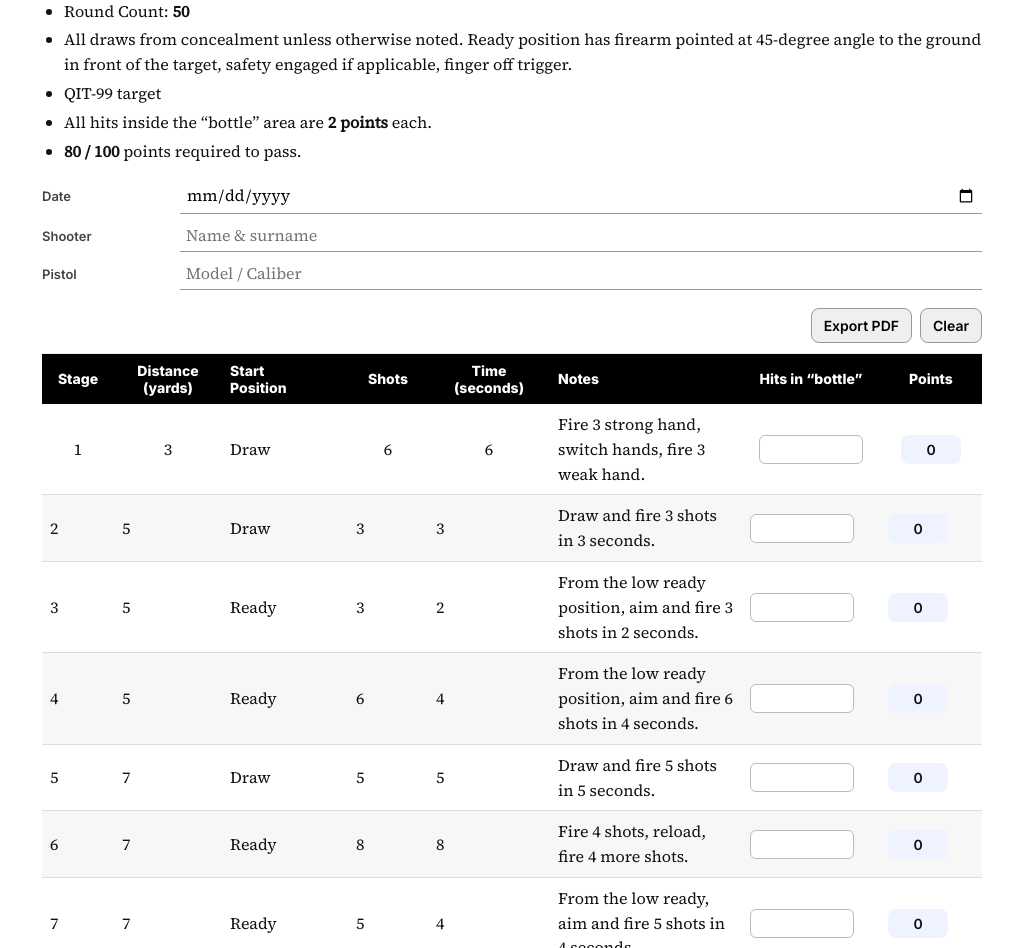
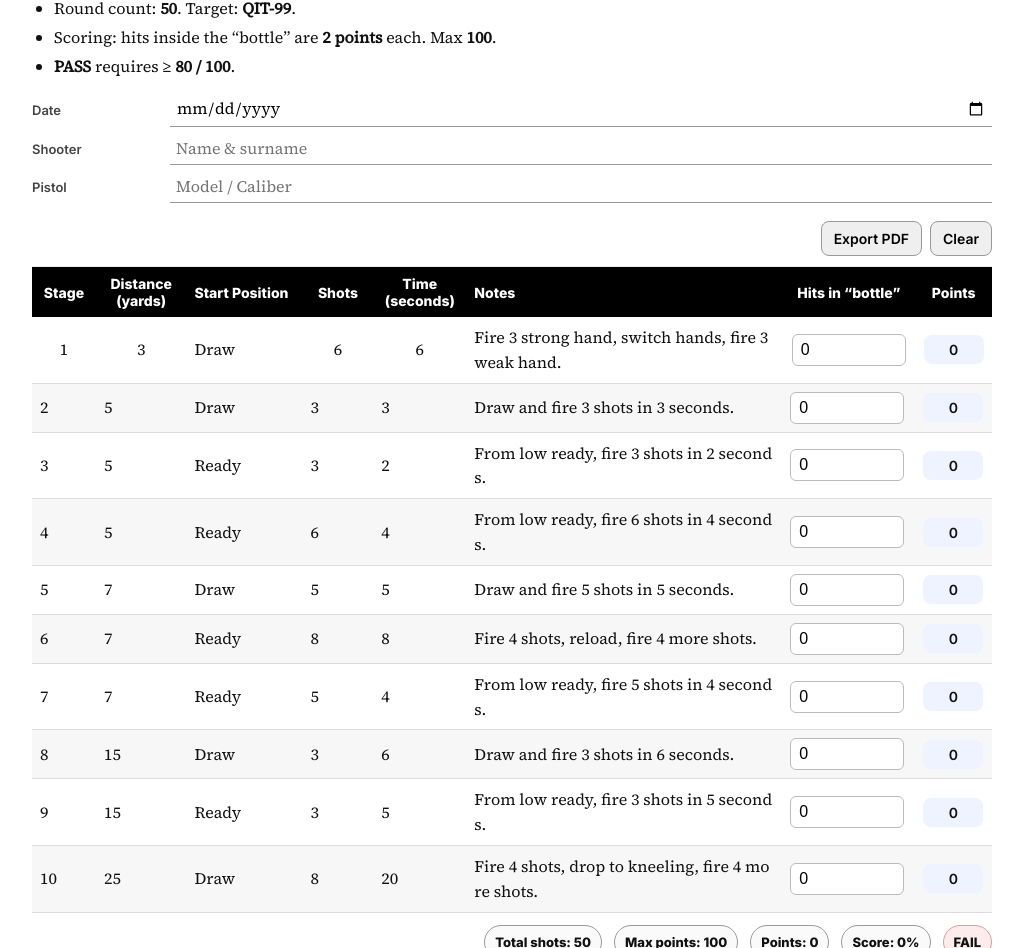
Before and after one commit to almasan-rzv9/pistol-qualification-tracker---F-B-I, a plain HTML site: page index.html in a window 1280 px wide. Shown: the part 79-1027 px from the top of the page, without its empty margins (128-1151 px from the left). Drawn offline with Linux system fonts and the light colour scheme.

Commit message:
Update index.html

```diff
--- a/index.html
+++ b/index.html
@@ -5,51 +5,60 @@
 <title>FBI Pistol Qualification</title>
 <meta name="viewport" content="width=device-width, initial-scale=1" />
 <style>
-  /* Typography & base */
+  /* Fonts & base */
   @import url("https://fonts.googleapis.com/css2?family=Inter:wght@600;800&family=Source+Serif+4:ital@0;1&display=swap");
   :root{--ink:#111;--muted:#666;--grid:#dcdcdc;--shade:#f7f7f7}
   html,body{background:#fff;color:var(--ink);margin:0}
   body{font:16px/1.55 "Source Serif 4", Georgia, serif}
-  .wrap{max-width:940px;margin:28px auto 64px;padding:0 14px}
-  h1{font:800 36px/1.1 Inter, system-ui, sans-serif; margin:0 0 10px}
+  html{-webkit-text-size-adjust:100%}
+  input,select,textarea{font-size:16px} /* prevent iOS zoom on focus */
+
+  .wrap{max-width:960px;margin:28px auto 64px;padding:0 14px}
+  h1{font:800 34px/1.15 Inter, system-ui, sans-serif;margin:0 0 6px}
 
   /* Intro bullets */
-  .bullets{margin:8px 0 16px;padding-left:22px}
+  .bullets{margin:8px 0 14px;padding-left:22px}
   .bullets li{margin:4px 0}
 
   /* Meta */
-  .meta{margin:6px 0 10px}
+  .meta{margin:8px 0 10px}
   .meta-row{display:flex;align-items:center;gap:18px;margin:6px 0}
-  .lbl{font:600 13px Inter, system-ui, sans-serif;min-width:120px;color:#444}
-  .line-input{flex:1;border:0;border-bottom:1px solid #999;padding:6px 6px;background:transparent;font:16px/1.2 "Source Serif 4", Georgia, serif;outline:none}
+  .lbl{font:600 13px Inter;min-width:120px;color:#444}
+  .line-input{flex:1;border:0;border-bottom:1px solid #999;padding:6px;background:transparent;font:16px/1.2 "Source Serif 4";outline:none}
 
   /* Toolbar */
-  .toolbar{position:sticky;top:0;background:#fff;border-bottom:1px solid #eee;padding:8px 0 10px;display:flex;gap:8px;justify-content:flex-end;z-index:5}
+  .toolbar{position:sticky;top:0;z-index:5;background:#fff;border-bottom:1px solid #eee;padding:8px 0 10px;display:flex;gap:8px;justify-content:flex-end}
   .btn{font:600 14px Inter;border:1px solid #999;background:#efefef;padding:8px 12px;border-radius:8px;cursor:pointer}
   .btn:active{transform:translateY(1px)}
 
-  /* Table layout (screen) */
-  table{width:100%;border-collapse:collapse;table-layout:fixed}
-  thead th{font:700 14px Inter;color:#fff;background:#000;padding:8px 8px;text-align:left;white-space:nowrap}
-  tbody td{padding:8px 8px;border-bottom:1px solid var(--grid);vertical-align:middle}
+  /* Table (screen: auto so Notes can breathe) */
+  table{width:100%;border-collapse:collapse;table-layout:auto}
+  thead th{font:700 14px Inter;color:#fff;background:#000;padding:8px;text-align:left}
+  tbody td{padding:8px;border-bottom:1px solid var(--grid);vertical-align:middle}
   tbody tr:nth-child(even) td{background:var(--shade)}
-  td,th{font-variant-numeric: tabular-nums}
+  td,th{font-variant-numeric:tabular-nums}
 
-  /* Column sizing (screen) */
-  .c-stage{width:56px;text-align:center}
-  .c-dist{width:92px;text-align:center}
-  .c-start{width:110px}
-  .c-shots{width:64px;text-align:center}
-  .c-time{width:106px;text-align:center}
-  .c-notes{width:auto}
-  .c-hits{width:122px;text-align:center}
-  .c-pts{width:86px;text-align:center}
+  /* Column widths (screen) */
+  .c-stage{width:7%; text-align:center}
+  .c-dist{width:10%; text-align:center}
+  .c-start{width:14%}
+  .c-shots{width:8%; text-align:center}
+  .c-time{width:10%; text-align:center}
+  .c-hits{width:14%; text-align:center}
+  .c-pts{width:8%; text-align:center}
 
-  /* Notes wrapping */
-  tbody td:nth-child(6){white-space:normal;word-break:break-word;hyphens:auto}
+  /* Bulletproof Notes wrapping */
+  .c-notes, td.c-notes, th.c-notes{
+    white-space:normal !important;
+    overflow-wrap:anywhere;
+    word-break:break-word;
+    hyphens:auto; -webkit-hyphens:auto; -ms-hyphens:auto;
+    line-break:anywhere;
+    width:auto; min-width:300px;
+  }
 
   /* Inputs & badges */
-  .hits{width:86px;padding:6px 8px;border:1px solid #bbb;border-radius:6px}
+  .hits{width:96px;max-width:100%;padding:6px 8px;border:1px solid #bbb;border-radius:6px}
   .pts-badge{display:inline-block;min-width:44px;padding:6px 8px;border-radius:8px;background:#eef3ff;border:0;font:600 14px Inter;text-align:center}
 
   /* Totals */
@@ -63,37 +72,33 @@
   .sig .label{font:600 12px Inter;color:#555;margin-bottom:6px}
   .sig .line{border-bottom:1px solid #999;height:24px}
 
-  /* PRINT fixes: Notes stays wide, other columns shrink; smaller padding & font */
+  /* Small screens */
+  @media (max-width:560px){
+    .wrap{padding:0 10px}
+    thead th, tbody td{padding:6px}
+    .hits{width:84px}
+    .c-notes{min-width:240px}
+  }
+
+  /* Print – fixed widths so printers don’t crush Notes */
   @page{size:A4;margin:16mm 14mm}
   @media print{
-    body{font-size:14px; line-height:1.45}
+    body{font-size:14px;line-height:1.45}
     .toolbar{display:none}
     thead{display:table-header-group}
-    tfoot{display:table-footer-group}
+    table{table-layout:fixed}
+    thead th,tbody td{padding:6px}
     .line-input{border-bottom:1px solid #000}
     .sig .line{border-color:#000}
 
-    /* let the browser compute widths naturally */
-    table{table-layout:auto}
-    thead th, tbody td{padding:6px 6px}
-
-    /* percentages so Notes gets the space it arepune */
-    .c-stage{width:7%}
-    .c-dist{width:9%}
-    .c-start{width:12%}
-    .c-shots{width:7%}
-    .c-time{width:11%}
-    .c-hits{width:12%}
-    .c-pts{width:8%}
-    .c-notes{width:auto; min-width:280px} /* IMPORTANT: keeps Notes readable */
-  }
-
-  @media (max-width:680px){
-    .wrap{padding:0 10px}
-    .c-start{width:96px}
-    .c-notes{width:auto}
-    .hits{width:76px}
-    .signs{grid-template-columns:1fr}
+    th.c-stage, td.c-stage {width:8% !important}
+    th.c-dist,  td.c-dist  {width:10% !important}
+    th.c-start, td.c-start {width:14% !important}
+    th.c-shots, td.c-shots {width:8% !important}
+    th.c-time,  td.c-time  {width:10% !important}
+    th.c-hits,  td.c-hits  {width:14% !important}
+    th.c-pts,   td.c-pts   {width:8% !important}
+    th.c-notes, td.c-notes {width:28% !important} /* keep Notes wide */
   }
 </style>
 </head>
@@ -102,11 +107,9 @@
     <h1>FBI Pistol Qualification</h1>
 
     <ul class="bullets">
-      <li>Round Count: <b>50</b></li>
-      <li>All draws from concealment unless otherwise noted. Ready position has firearm pointed at 45-degree angle to the ground in front of the target, safety engaged if applicable, finger off trigger.</li>
-      <li>QIT-99 target</li>
-      <li>All hits inside the “bottle” area are <b>2 points</b> each.</li>
-      <li><b>80 / 100</b> points required to pass.</li>
+      <li>Round count: <b>50</b>. Target: <b>QIT-99</b>.</li>
+      <li>Scoring: hits inside the “bottle” are <b>2 points</b> each. Max <b>100</b>.</li>
+      <li><b>PASS</b> requires <b>≥ 80 / 100</b>.</li>
     </ul>
 
     <div class="meta">
@@ -131,7 +134,7 @@
         <tr>
           <th class="c-stage">Stage</th>
           <th class="c-dist">Distance<br>(yards)</th>
-          <th class="c-start">Start<br>Position</th>
+          <th class="c-start">Start Position</th>
           <th class="c-shots">Shots</th>
           <th class="c-time">Time<br>(seconds)</th>
           <th class="c-notes">Notes</th>
@@ -140,22 +143,76 @@
         </tr>
       </thead>
       <tbody>
-        <tr data-shots="6"><td class="c-stage">1</td><td class="c-dist">3</td><td class="c-start">Draw</td><td class="c-shots">6</td><td class="c-time">6</td><td class="c-notes">Fire 3 strong hand, switch hands, fire 3 weak hand.</td><td class="c-hits"><input class="hits" type="number" min="0" max="6" step="1"></td><td class="c-pts"><span class="pts-badge">0</span></td></tr>
-        <tr data-shots="3"><td>2</td><td>5</td><td>Draw</td><td>3</td><td>3</td><td>Draw and fire 3 shots in 3 seconds.</td><td><input class="hits" type="number" min="0" max="3" step="1"></td><td><span class="pts-badge">0</span></td></tr>
-        <tr data-shots="3"><td>3</td><td>5</td><td>Ready</td><td>3</td><td>2</td><td>From the low ready position, aim and fire 3 shots in 2 seconds.</td><td><input class="hits" type="number" min="0" max="3" step="1"></td><td><span class="pts-badge">0</span></td></tr>
-        <tr data-shots="6"><td>4</td><td>5</td><td>Ready</td><td>6</td><td>4</td><td>From the low ready position, aim and fire 6 shots in 4 seconds.</td><td><input class="hits" type="number" min="0" max="6" step="1"></td><td><span class="pts-badge">0</span></td></tr>
-        <tr data-shots="5"><td>5</td><td>7</td><td>Draw</td><td>5</td><td>5</td><td>Draw and fire 5 shots in 5 seconds.</td><td><input class="hits" type="number" min="0" max="5" step="1"></td><td><span class="pts-badge">0</span></td></tr>
-        <tr data-shots="8"><td>6</td><td>7</td><td>Ready</td><td>8</td><td>8</td><td>Fire 4 shots, reload, fire 4 more shots.</td><td><input class="hits" type="number" min="0" max="8" step="1"></td><td><span class="pts-badge">0</span></td></tr>
-        <tr data-shots="5"><td>7</td><td>7</td><td>Ready</td><td>5</td><td>4</td><td>From the low ready, aim and fire 5 shots in 4 seconds.</td><td><input class="hits" type="number" min="0" max="5" step="1"></td><td><span class="pts-badge">0</span></td></tr>
-        <tr data-shots="3"><td>8</td><td>15</td><td>Draw</td><td>3</td><td>6</td><td>Draw and fire 3 shots in 6 seconds.</td><td><input class="hits" type="number" min="0" max="3" step="1"></td><td><span class="pts-badge">0</span></td></tr>
-        <tr data-shots="3"><td>9</td><td>15</td><td>Ready</td><td>3</td><td>5</td><td>From the low ready, aim and fire 3 shots in 5 seconds.</td><td><input class="hits" type="number" min="0" max="3" step="1"></td><td><span class="pts-badge">0</span></td></tr>
-        <tr data-shots="8"><td>10</td><td>25</td><td>Draw</td><td>8</td><td>20</td><td>Fire 4 shots, drop to kneeling, fire 4 more shots.</td><td><input class="hits" type="number" min="0" max="8" step="1"></td><td><span class="pts-badge">0</span></td></tr>
+        <tr data-shots="6">
+          <td class="c-stage">1</td>
+          <td class="c-dist">3</td>
+          <td class="c-start">Draw</td>
+          <td class="c-shots">6</td>
+          <td class="c-time">6</td>
+          <td class="c-notes">Fire 3 strong hand, switch hands, fire 3 weak hand.</td>
+          <td class="c-hits"><input class="hits" type="number" min="0" max="6" step="1"></td>
+          <td class="c-pts"><span class="pts-badge">0</span></td>
+        </tr>
+        <tr data-shots="3">
+          <td>2</td><td>5</td><td>Draw</td><td>3</td><td>3</td>
+          <td class="c-notes">Draw and fire 3 shots in 3 seconds.</td>
+          <td><input class="hits" type="number" min="0" max="3" step="1"></td>
+          <td><span class="pts-badge">0</span></td>
+        </tr>
+        <tr data-shots="3">
+          <td>3</td><td>5</td><td>Ready</td><td>3</td><td>2</td>
+          <td class="c-notes">From low ready, fire 3 shots in 2 seconds.</td>
+          <td><input class="hits" type="number" min="0" max="3" step="1"></td>
+          <td><span class="pts-badge">0</span></td>
+        </tr>
+        <tr data-shots="6">
+          <td>4</td><td>5</td><td>Ready</td><td>6</td><td>4</td>
+          <td class="c-notes">From low ready, fire 6 shots in 4 seconds.</td>
+          <td><input class="hits" type="number" min="0" max="6" step="1"></td>
+          <td><span class="pts-badge">0</span></td>
+        </tr>
+        <tr data-shots="5">
+          <td>5</td><td>7</td><td>Draw</td><td>5</td><td>5</td>
+          <td class="c-notes">Draw and fire 5 shots in 5 seconds.</td>
+          <td><input class="hits" type="number" min="0" max="5" step="1"></td>
+          <td><span class="pts-badge">0</span></td>
+        </tr>
+        <tr data-shots="8">
+          <td>6</td><td>7</td><td>Ready</td><td>8</td><td>8</td>
+          <td class="c-notes">Fire 4 shots, reload, fire 4 more shots.</td>
+          <td><input class="hits" type="number" min="0" max="8" step="1"></td>
+          <td><span class="pts-badge">0</span></td>
+        </tr>
+        <tr data-shots="5">
+          <td>7</td><td>7</td><td>Ready</td><td>5</td><td>4</td>
+          <td class="c-notes">From low ready, fire 5 shots in 4 seconds.</td>
+          <td><input class="hits" type="number" min="0" max="5" step="1"></td>
+          <td><span class="pts-badge">0</span></td>
+        </tr>
+        <tr data-shots="3">
+          <td>8</td><td>15</td><td>Draw</td><td>3</td><td>6</td>
+          <td class="c-notes">Draw and fire 3 shots in 6 seconds.</td>
+          <td><input class="hits" type="number" min="0" max="3" step="1"></td>
+          <td><span class="pts-badge">0</span></td>
+        </tr>
+        <tr data-shots="3">
+          <td>9</td><td>15</td><td>Ready</td><td>3</td><td>5</td>
+          <td class="c-notes">From low ready, fire 3 shots in 5 seconds.</td>
+          <td><input class="hits" type="number" min="0" max="3" step="1"></td>
+          <td><span class="pts-badge">0</span></td>
+        </tr>
+        <tr data-shots="8">
+          <td>10</td><td>25</td><td>Draw</td><td>8</td><td>20</td>
+          <td class="c-notes">Fire 4 shots, drop to kneeling, fire 4 more shots.</td>
+          <td><input class="hits" type="number" min="0" max="8" step="1"></td>
+          <td><span class="pts-badge">0</span></td>
+        </tr>
       </tbody>
     </table>
 
     <div class="totals">
-      <div class="pill">Total Shots: <span id="totShots">50</span></div>
-      <div class="pill">Max Points: <span id="maxPts">100</span></div>
+      <div class="pill">Total shots: <span id="totShots">50</span></div>
+      <div class="pill">Max points: <span id="maxPts">100</span></div>
       <div class="pill">Points: <span id="sumPts">0</span></div>
       <div class="pill">Score: <span id="pct">0%</span></div>
       <div class="pill" id="passBadge">FAIL</div>
@@ -169,7 +226,7 @@
   </div>
 
 <script>
-  const KEY = "fbi_pistol_qual_v3";
+  const KEY = "fbi_pistol_qual_full_v1";
 
   function sumShots(){
     let s = 0;
@@ -180,13 +237,19 @@
   function recalc(){
     let points = 0, maxPts = 0;
     document.querySelectorAll('#tbl tbody tr').forEach(tr=>{
-      const hits = Math.max(0, parseInt(tr.querySelector('.hits').value||0,10));
       const shots = +tr.dataset.shots;
-      const stagePts = Math.min(hits, shots) * 2;
+      const hitsEl = tr.querySelector('.hits');
+      let hits = parseInt(hitsEl.value||0,10);
+      if(!isFinite(hits)) hits = 0;
+      hits = Math.max(0, Math.min(hits, shots));
+      hitsEl.value = hits;
+
+      const stagePts = hits * 2; // bottle = 2 pts
       tr.querySelector('.pts-badge').textContent = stagePts;
       points += stagePts;
-      maxPts += shots*2;
+      maxPts += shots * 2;
     });
+
     document.getElementById('sumPts').textContent = points;
     document.getElementById('maxPts').textContent = maxPts;
     document.getElementById('totShots').textContent = sumShots();
@@ -194,7 +257,7 @@
     const pct = maxPts ? Math.round(points / maxPts * 100) : 0;
     document.getElementById('pct').textContent = pct + '%';
 
-    const pass = points >= 80; // pass rule
+    const pass = points >= 80;
     const badge = document.getElementById('passBadge');
     badge.textContent = pass ? 'PASS' : 'FAIL';
     badge.classList.toggle('pass', pass);
@@ -221,9 +284,9 @@
       if(!raw) { recalc(); return; }
       const obj = JSON.parse(raw);
       if(obj.header){
-        document.getElementById('m_date').value = obj.header.date || "";
-        document.getElementById('m_shooter').value = obj.header.shooter || "";
-        document.getElementById('m_pistol').value = obj.header.pistol || "";
+        document.getElementById('m_date').value   = obj.header.date    || "";
+        document.getElementById('m_shooter').value= obj.header.shooter || "";
+        document.getElementById('m_pistol').value = obj.header.pistol  || "";
       }
       const rows = document.querySelectorAll('#tbl tbody tr');
       (obj.rows||[]).forEach((r,i)=>{
```
